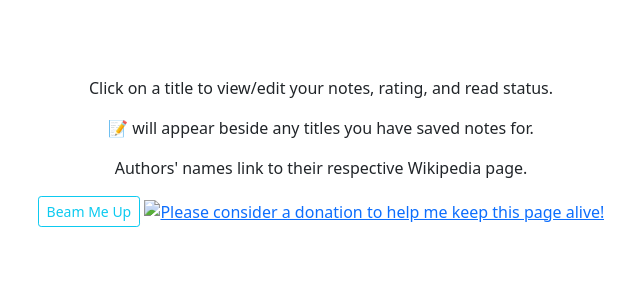
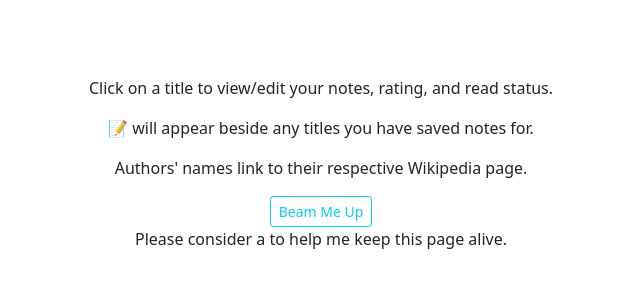
Before and after one commit to andrewbhorton/hugo-booklog, a Flask app: page / in a window 1280 px wide. Shown: the part 146-446 px from the top of the page, without its empty margins (319-959 px from the left). Run offline with Flask 2, Linux system fonts and the light colour scheme; a user stored in the database is signed in; data that the repository does not hold is empty; some libraries are stand-ins or nearby versions.

Commit message:
Update index.html

```diff
--- a/templates/index.html
+++ b/templates/index.html
@@ -39,7 +39,8 @@
         <p>&#128221; will appear beside any titles you have saved notes for.</p>
         <p>Authors' names link to their respective Wikipedia page.</p>
         <a href="#" class="btn btn-outline-info btn-sm">Beam Me Up</a>
-        <a href='https://ko-fi.com/X8X8ILV5L' target='_blank'><img height='36' style='border:0px;height:36px;' src='https://storage.ko-fi.com/cdn/kofi2.png?v=3' border='0' alt='Please consider a donation to help me keep this page alive!' /></a>
+        <br>
+        Please consider a <script type='text/javascript' src='https://storage.ko-fi.com/cdn/widget/Widget_2.js'></script><script type='text/javascript'>kofiwidget2.init('donation', '#29abe0', 'X8X8ILV5L');kofiwidget2.draw();</script> to help me keep this page alive.
     </h2>
 </div>
 {% endblock %}
```
